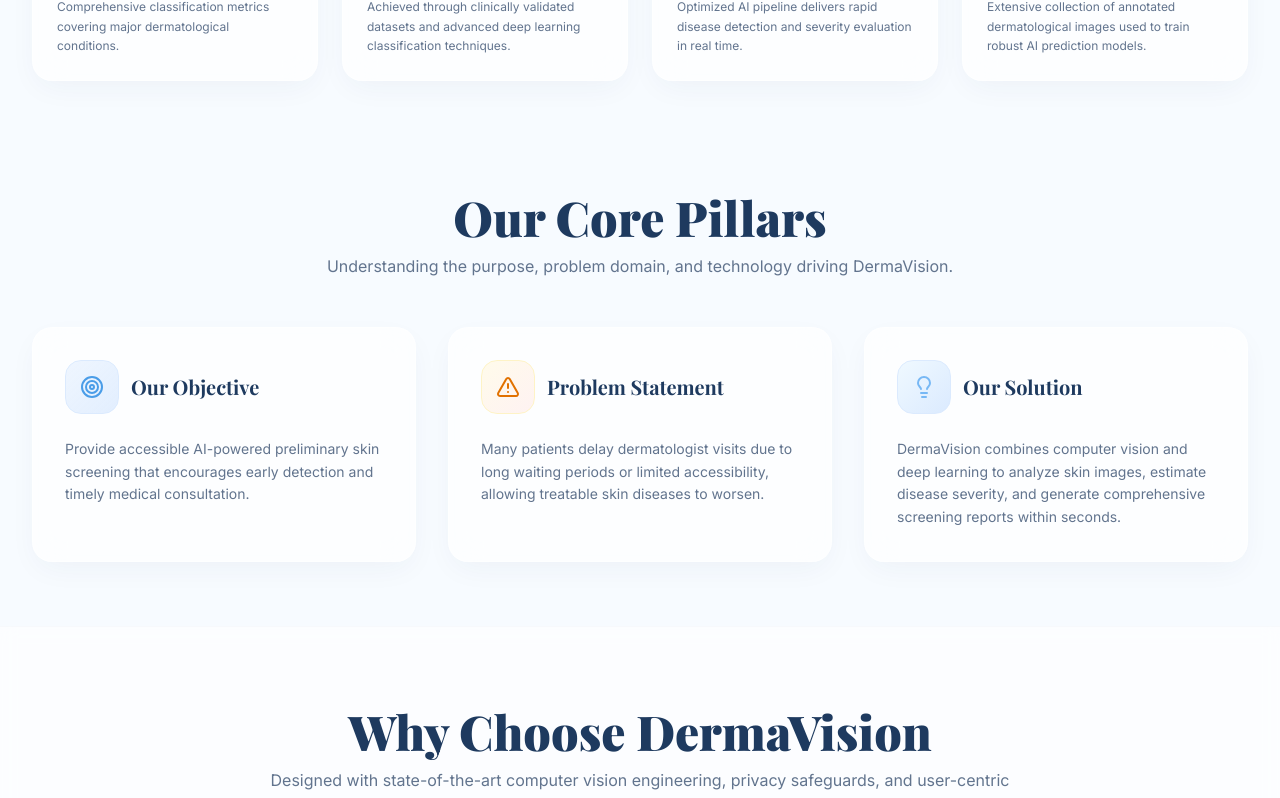
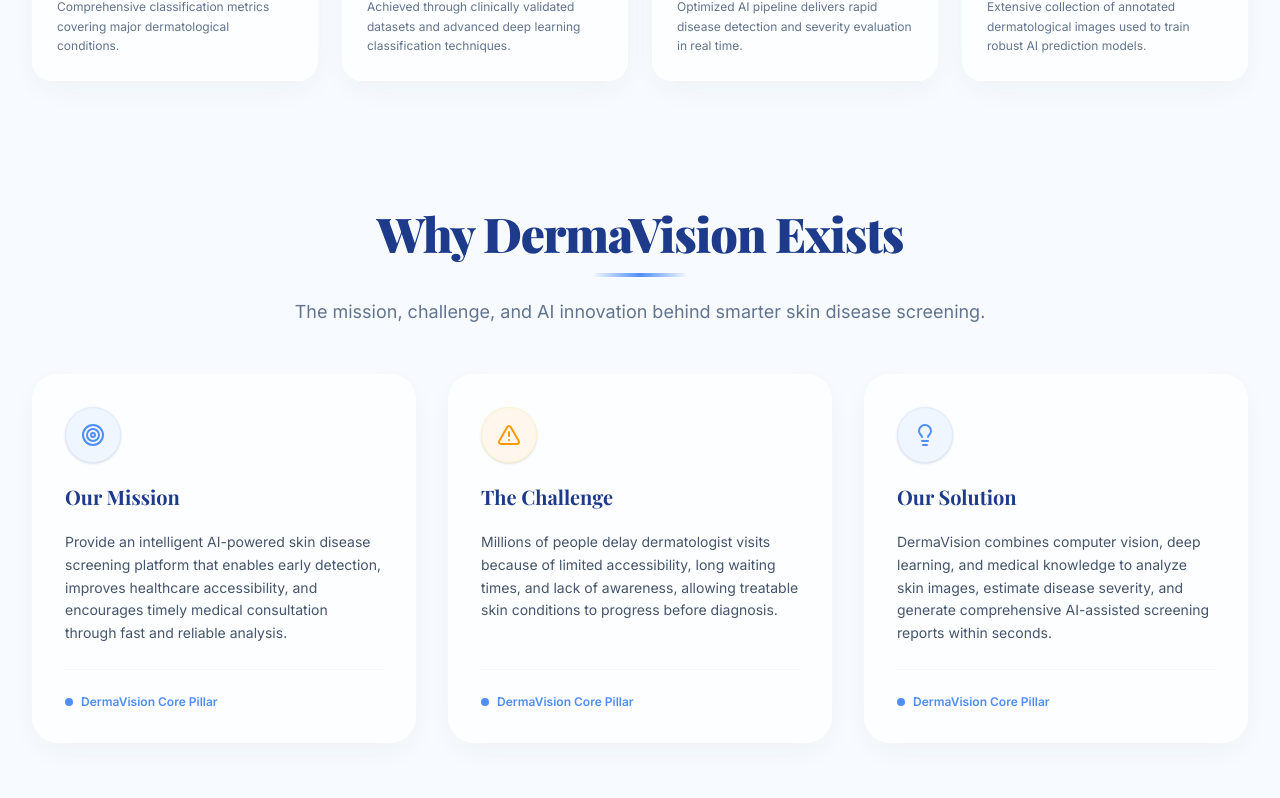
Before and after one commit to Merin2806/DermaVision, a React (Vite) app in the folder frontend/: page /about in a window 1280 px wide. Shown: the part 754-1552 px from the top of the page. Built offline with nearby package versions, Linux system fonts and the light colour scheme; a web font is replaced by a local one.

Commit message:
fixed glitches

```diff
--- a/frontend/src/pages/About/About.jsx
+++ b/frontend/src/pages/About/About.jsx
@@ -187,24 +187,30 @@
     }
   ];
 
-  const pillarCards = [
+  const whyDermaVisionCards = [
     {
-      title: 'Our Objective',
+      title: 'Our Mission',
       icon: Target,
-      content: 'Provide accessible AI-powered preliminary skin screening that encourages early detection and timely medical consultation.',
-      badgeBg: 'bg-gradient-to-br from-blue-50 to-blue-100/80 text-primary border-blue-100'
+      description:
+        'Provide an intelligent AI-powered skin disease screening platform that enables early detection, improves healthcare accessibility, and encourages timely medical consultation through fast and reliable analysis.',
+      iconBg: 'bg-[#EFF6FF] text-[#4F8EF7] border-blue-100',
+      hoverGlow: 'hover:border-[#4F8EF7]/50 hover:shadow-blue-500/10'
     },
     {
-      title: 'Problem Statement',
+      title: 'The Challenge',
       icon: AlertTriangle,
-      content: 'Many patients delay dermatologist visits due to long waiting periods or limited accessibility, allowing treatable skin diseases to worsen.',
-      badgeBg: 'bg-gradient-to-br from-amber-50 to-red-50 text-amber-600 border-amber-100'
+      description:
+        'Millions of people delay dermatologist visits because of limited accessibility, long waiting times, and lack of awareness, allowing treatable skin conditions to progress before diagnosis.',
+      iconBg: 'bg-[#FFF7ED] text-amber-500 border-amber-100',
+      hoverGlow: 'hover:border-amber-400/50 hover:shadow-amber-500/10'
     },
     {
       title: 'Our Solution',
       icon: Lightbulb,
-      content: 'DermaVision combines computer vision and deep learning to analyze skin images, estimate disease severity, and generate comprehensive screening reports within seconds.',
-      badgeBg: 'bg-gradient-to-br from-sky-50 to-blue-100 text-secondary border-blue-100'
+      description:
+        'DermaVision combines computer vision, deep learning, and medical knowledge to analyze skin images, estimate disease severity, and generate comprehensive AI-assisted screening reports within seconds.',
+      iconBg: 'bg-[#EFF6FF] text-[#4F8EF7] border-blue-100',
+      hoverGlow: 'hover:border-[#4F8EF7]/50 hover:shadow-blue-500/10'
     }
   ];
 
@@ -371,42 +377,97 @@
       </section>
 
       {/* --------------------------------------------------
-          3. OBJECTIVE / PROBLEM / SOLUTION
+          3. WHY DERMAVISION EXISTS
          -------------------------------------------------- */}
-      <section className="max-w-7xl mx-auto px-6 py-16 lg:px-8">
-        <div className="text-center max-w-3xl mx-auto mb-12 space-y-3">
-          <h2 className="text-3xl md:text-5xl font-serif text-accent font-black">Our Core Pillars</h2>
-          <p className="text-slate-500 text-base leading-relaxed">
-            Understanding the purpose, problem domain, and technology driving DermaVision.
+      <section className="relative max-w-7xl mx-auto px-6 py-20 lg:px-8 overflow-hidden">
+        {/* Faint low-opacity neural-network background pattern */}
+        <div className="absolute inset-0 pointer-events-none opacity-[0.06] overflow-hidden -z-10">
+          <svg className="w-full h-full" xmlns="http://www.w3.org/2000/svg" width="100%" height="100%">
+            <defs>
+              <pattern id="neural-grid-pattern" width="60" height="60" patternUnits="userSpaceOnUse">
+                <circle cx="30" cy="30" r="2.5" fill="#1E3A8A" />
+                <circle cx="10" cy="10" r="1.5" fill="#4F8EF7" />
+                <circle cx="50" cy="10" r="1.5" fill="#4F8EF7" />
+                <circle cx="10" cy="50" r="1.5" fill="#4F8EF7" />
+                <circle cx="50" cy="50" r="1.5" fill="#4F8EF7" />
+                <line x1="30" y1="30" x2="10" y2="10" stroke="#4F8EF7" strokeWidth="1" strokeDasharray="3 3" />
+                <line x1="30" y1="30" x2="50" y2="10" stroke="#4F8EF7" strokeWidth="1" strokeDasharray="3 3" />
+                <line x1="30" y1="30" x2="10" y2="50" stroke="#4F8EF7" strokeWidth="1" strokeDasharray="3 3" />
+                <line x1="30" y1="30" x2="50" y2="50" stroke="#4F8EF7" strokeWidth="1" strokeDasharray="3 3" />
+                <path d="M 0 30 H 60 M 30 0 V 60" stroke="#1E3A8A" strokeWidth="0.5" strokeOpacity="0.4" />
+              </pattern>
+            </defs>
+            <rect width="100%" height="100%" fill="url(#neural-grid-pattern)" />
+          </svg>
+        </div>
+
+        <motion.div
+          initial={{ opacity: 0, y: 30 }}
+          whileInView={{ opacity: 1, y: 0 }}
+          viewport={{ once: true, margin: "-50px" }}
+          transition={{ duration: 0.6, ease: "easeOut" }}
+          className="space-y-12"
+        >
+          {/* Section Header */}
+          <div className="text-center max-w-3xl mx-auto space-y-4">
+            <h2 className="text-3xl sm:text-4xl md:text-5xl font-serif text-[#1E3A8A] font-black tracking-tight">
+              Why DermaVision Exists
+            </h2>
+
+            {/* Subtle blue gradient line below heading */}
+            <div className="h-1 w-24 mx-auto bg-gradient-to-r from-transparent via-[#4F8EF7] to-transparent rounded-full" />
+
+            <p className="text-slate-500 text-base sm:text-lg leading-relaxed pt-1">
+              The mission, challenge, and AI innovation behind smarter skin disease screening.
             </p>
           </div>
 
-        <div className="grid grid-cols-1 md:grid-cols-3 gap-8">
-          {pillarCards.map((card, idx) => {
+          {/* Cards Grid (32px gap) */}
+          <div className="grid grid-cols-1 md:grid-cols-3 gap-8 items-stretch">
+            {whyDermaVisionCards.map((card, idx) => {
               const Icon = card.icon;
               return (
                 <motion.div
                   key={idx}
-                variants={itemVariants}
+                  initial={{ opacity: 0, y: 25 }}
+                  whileInView={{ opacity: 1, y: 0 }}
+                  viewport={{ once: true }}
+                  transition={{ duration: 0.5, delay: idx * 0.15 }}
                   whileHover={{ y: -8 }}
-                transition={{ type: 'spring', stiffness: 200, damping: 20 }}
-                className="glass-card rounded-custom p-8 border border-slate-200/60 shadow-sm hover:shadow-xl transition-all duration-300 flex flex-col justify-between"
+                  className={`group relative glass-card rounded-[26px] p-8 bg-white/80 backdrop-blur-md border border-slate-200/70 shadow-sm hover:shadow-2xl ${card.hoverGlow} transition-all duration-300 flex flex-col justify-between h-full`}
                 >
-                <div className="space-y-4">
-                  <div className="flex items-center space-x-3">
-                    <div className={`p-3.5 rounded-2xl border ${card.badgeBg}`}>
+                  <div className="space-y-5">
+                    {/* Icon Container with Circular Soft Background & Emoji */}
+                    <div className="flex items-center justify-between">
+                      <div className={`w-14 h-14 rounded-full flex items-center justify-center border shadow-sm transition-transform duration-300 group-hover:scale-110 ${card.iconBg}`}>
                         <Icon className="w-6 h-6" />
                       </div>
-                    <h3 className="text-xl font-bold font-serif text-accent">{card.title}</h3>
+                      <span className="text-2xl select-none" role="img" aria-label={card.title}>
+                        {card.emoji}
+                      </span>
                     </div>
-                  <p className="text-slate-500 text-sm leading-relaxed pt-2">
-                    {card.content}
+
+                    {/* Card Title */}
+                    <h3 className="text-xl font-bold font-serif text-[#1E3A8A] group-hover:text-[#4F8EF7] transition-colors duration-200">
+                      {card.title}
+                    </h3>
+
+                    {/* Card Description */}
+                    <p className="text-slate-600 text-sm leading-relaxed font-sans">
+                      {card.description}
                     </p>
+                  </div>
+
+                  {/* Subtle Card Accent Line */}
+                  <div className="pt-6 mt-6 border-t border-slate-100/80 flex items-center text-xs font-semibold text-[#4F8EF7]">
+                    <span className="w-2 h-2 rounded-full bg-[#4F8EF7] mr-2 group-hover:scale-125 transition-transform duration-200" />
+                    <span>DermaVision Core Pillar</span>
                   </div>
                 </motion.div>
               );
             })}
           </div>
+        </motion.div>
       </section>
 
       {/* --------------------------------------------------
```
Lines whose indentation alone changed are shown as unchanged.
